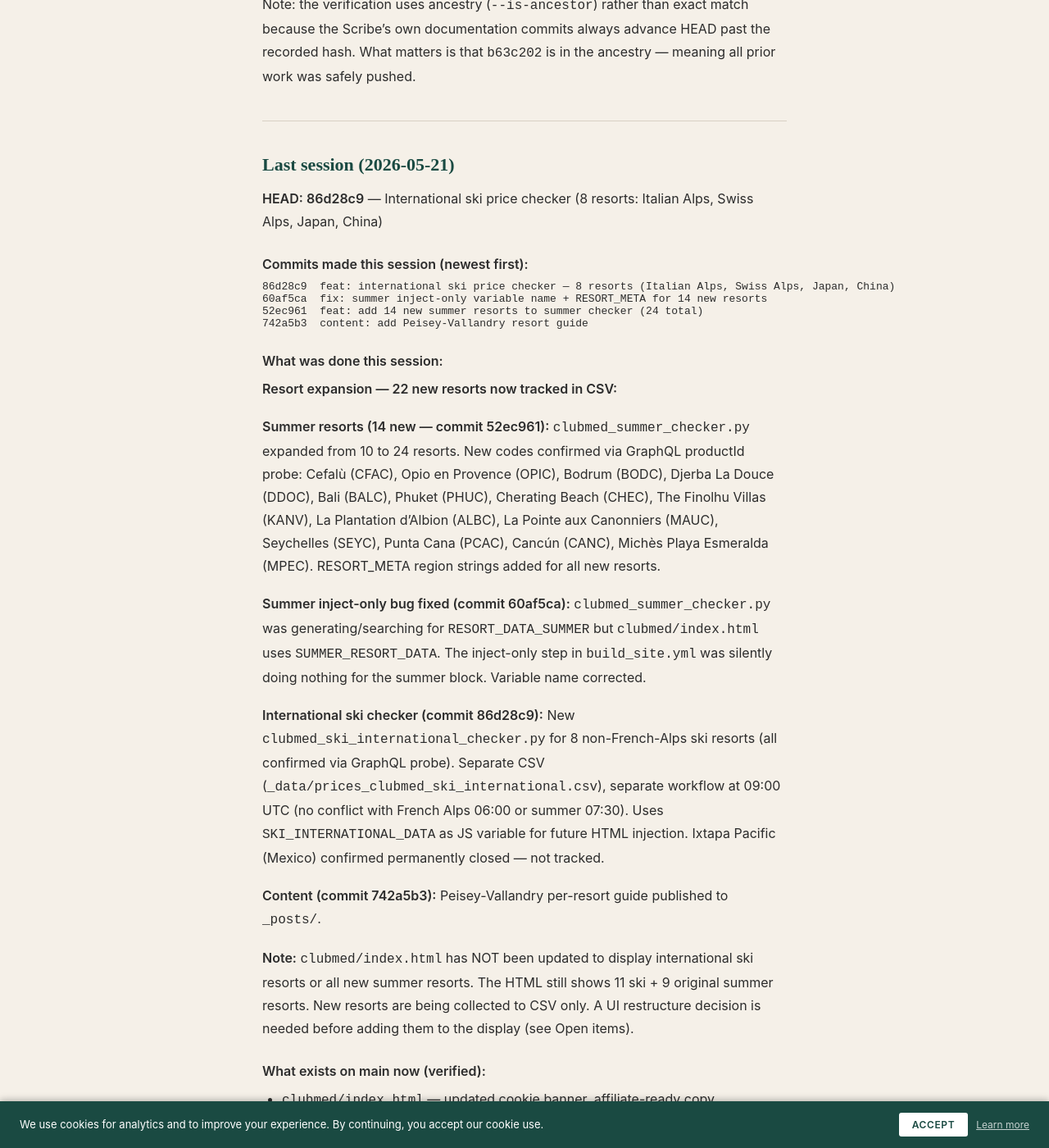
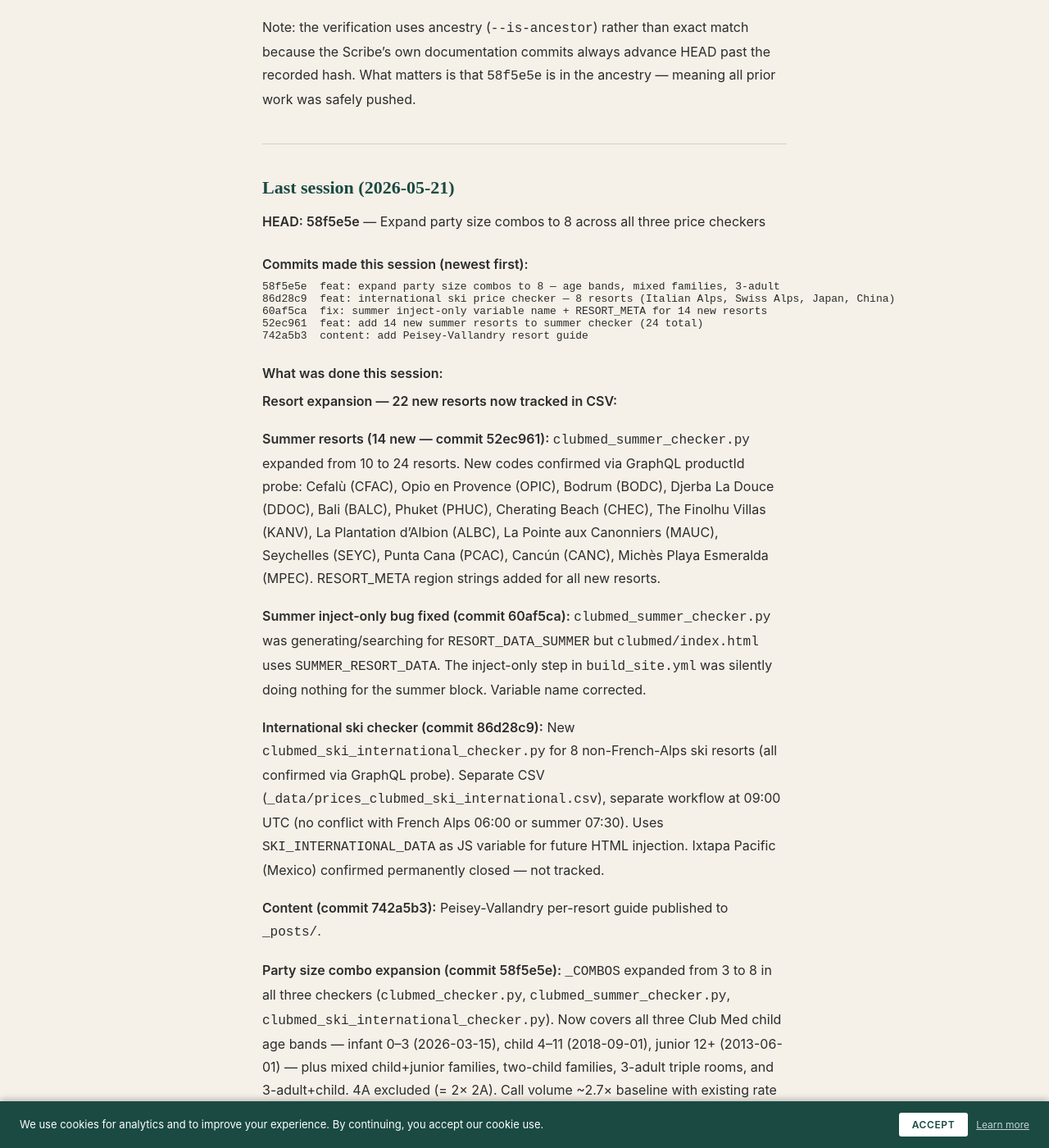
Before and after one commit to 215781/booking-window, a Jekyll site: the page built from NEXT_SESSION_PROMPT.md, in a window 1280 px wide and 1400 px high, scrolled down 745 px. Shown: the whole window at 82% size. Built offline with Jekyll 4.4.1, drawn with Linux system fonts in a browser that asks for light colours; some web fonts are replaced; our own code applies the rules of GitHub Pages for plain Markdown files; some of the changed text lies outside the part shown.

Commit message:
docs: record combo expansion — 8 party size combos across all three checkers, HEAD 58f5e5e
Co-Authored-By: Claude Sonnet 4.6 <noreply@anthropic.com>

````diff
--- a/NEXT_SESSION_PROMPT.md
+++ b/NEXT_SESSION_PROMPT.md
@@ -9,23 +9,24 @@ Then read `PLAN.md` for the full task list.
 
 Run:
 ```bash
-git merge-base --is-ancestor 86d28c9 HEAD && echo "OK — HEAD is ahead of last recorded state" || echo "MISMATCH — investigate before starting work"
+git merge-base --is-ancestor 58f5e5e HEAD && echo "OK — HEAD is ahead of last recorded state" || echo "MISMATCH — investigate before starting work"
 ```
 
-Last recorded push: **`86d28c9`** (feat: international ski price checker — 8 resorts)
+Last recorded push: **`58f5e5e`** (feat: expand party size combos to 8 — age bands, mixed families, 3-adult)
 
 If the check prints MISMATCH: stop, do not begin work, diagnose what diverged and why.
 
-Note: the verification uses ancestry (`--is-ancestor`) rather than exact match because the Scribe's own documentation commits always advance HEAD past the recorded hash. What matters is that `b63c202` is in the ancestry — meaning all prior work was safely pushed.
+Note: the verification uses ancestry (`--is-ancestor`) rather than exact match because the Scribe's own documentation commits always advance HEAD past the recorded hash. What matters is that `58f5e5e` is in the ancestry — meaning all prior work was safely pushed.
 
 ---
 
 ## Last session (2026-05-21)
 
-**HEAD: 86d28c9** — International ski price checker (8 resorts: Italian Alps, Swiss Alps, Japan, China)
+**HEAD: 58f5e5e** — Expand party size combos to 8 across all three price checkers
 
 ### Commits made this session (newest first):
 ```
+58f5e5e  feat: expand party size combos to 8 — age bands, mixed families, 3-adult
 86d28c9  feat: international ski price checker — 8 resorts (Italian Alps, Swiss Alps, Japan, China)
 60af5ca  fix: summer inject-only variable name + RESORT_META for 14 new resorts
 52ec961  feat: add 14 new summer resorts to summer checker (24 total)
@@ -44,6 +45,8 @@ Note: the verification uses ancestry (`--is-ancestor`) rather than exact match b
 
 **Content (commit 742a5b3):** Peisey-Vallandry per-resort guide published to `_posts/`.
 
+**Party size combo expansion (commit 58f5e5e):** `_COMBOS` expanded from 3 to 8 in all three checkers (`clubmed_checker.py`, `clubmed_summer_checker.py`, `clubmed_ski_international_checker.py`). Now covers all three Club Med child age bands — infant 0–3 (2026-03-15), child 4–11 (2018-09-01), junior 12+ (2013-06-01) — plus mixed child+junior families, two-child families, 3-adult triple rooms, and 3-adult+child. 4A excluded (= 2× 2A). Call volume ~2.7× baseline with existing rate limiting intact.
+
 **Note:** `clubmed/index.html` has NOT been updated to display international ski resorts or all new summer resorts. The HTML still shows 11 ski + 9 original summer resorts. New resorts are being collected to CSV only. A UI restructure decision is needed before adding them to the display (see Open items).
 
 ### What exists on main now (verified):
@@ -54,9 +57,9 @@ Note: the verification uses ancestry (`--is-ancestor`) rather than exact match b
 - `_layouts/page.html` — Jekyll page layout for static pages
 - `images/` — 11 ski + 9 summer resort images (all Wikimedia CC-licensed)
 - `backup_to_gdrive.sh` — daily backup to Google Drive via launchd (03:00 daily)
-- `clubmed_checker.py` — French Alps ski checker, 11 resorts, daily 06:00 UTC. PLAC code correct.
-- `clubmed_summer_checker.py` — summer beach checker, 24 resorts, daily 07:30 UTC
-- `clubmed_ski_international_checker.py` — international ski checker, 8 resorts, daily 09:00 UTC
+- `clubmed_checker.py` — French Alps ski checker, 11 resorts, 8 party size combos, daily 06:00 UTC. PLAC code correct.
+- `clubmed_summer_checker.py` — summer beach checker, 24 resorts, 8 party size combos, daily 07:30 UTC
+- `clubmed_ski_international_checker.py` — international ski checker, 8 resorts, 8 party size combos, daily 09:00 UTC
 - `_data/prices_clubmed.csv` — French Alps ski price log (280 corrupt LP2C_WINTER rows present but filtered at query time)
 - `_data/prices_clubmed_summer.csv` — summer resort data (24 resorts collecting)
 - `_data/prices_clubmed_ski_international.csv` — international ski data (header-only, collecting from 2026-05-21)
````
Also changed, not shown: PLAN.md (+1 -0 lines).
